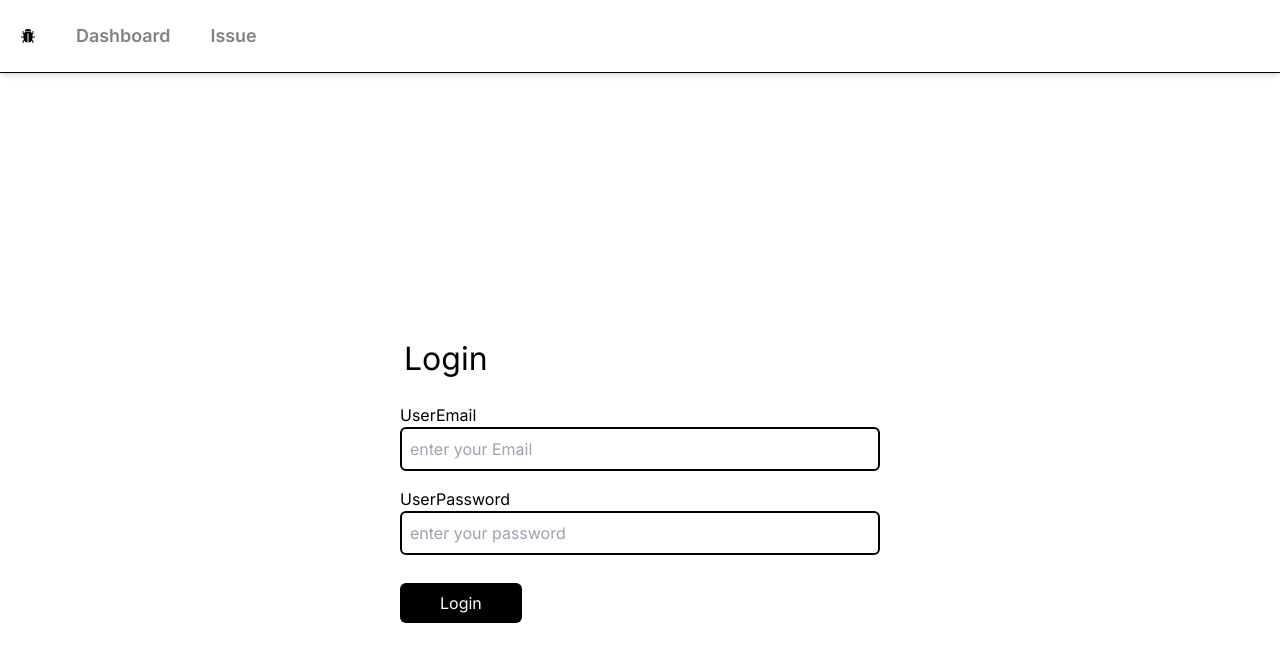
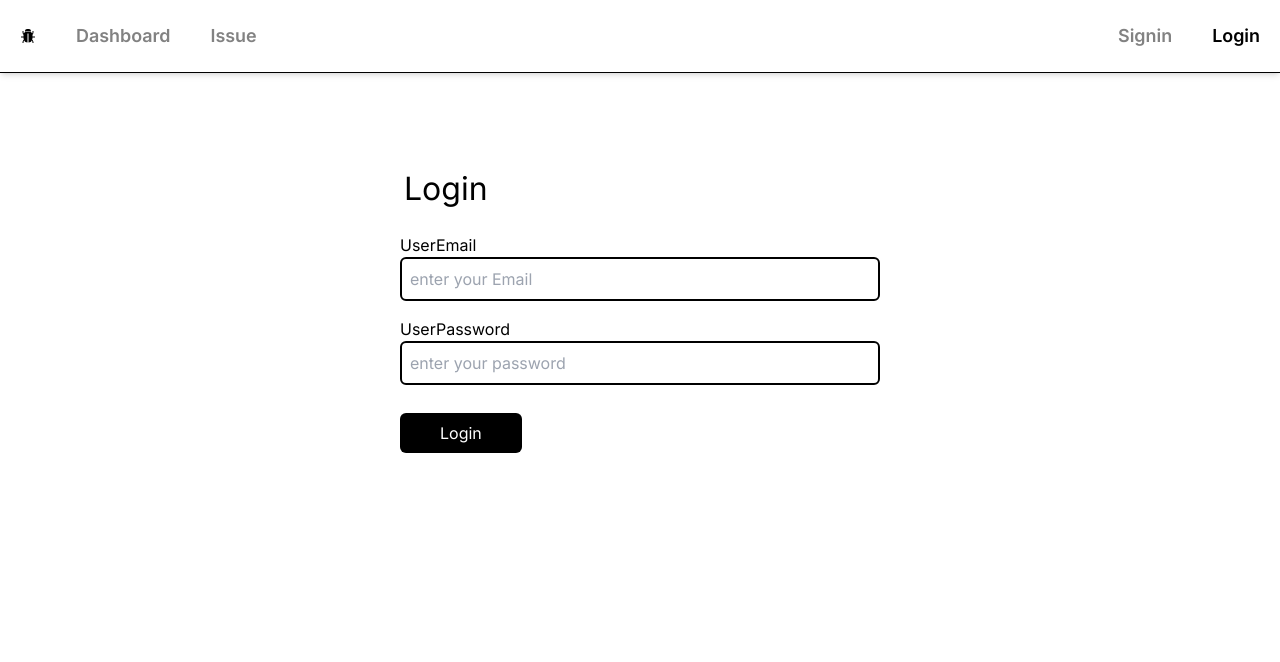
Before and after one commit to PratikSuthar-19/fix-fleet, a Next.js app: page /login in a window 1280 px wide. Shown: the top 662 px of the page. Built offline with nearby package versions, Linux system fonts and the light colour scheme.

Commit message:
something done...

```diff
--- a/src/app/api/issues/get/route.ts
+++ b/src/app/api/issues/get/route.ts
@@ -3,9 +3,10 @@ import type { NextRequest } from "next/server";
 import {Issue } from '@/models/isuueModel'
 import {connect} from '@/dbConfing/dbConfig'
 
-connect();
+// connect();
 
 export async function GET(request : NextRequest){
+    await connect();
 
         try{
            const data = await Issue.find({});
--- /dev/null
+++ b/src/app/issue/[id]/page.tsx
@@ -0,0 +1,6 @@
+
+export default function (){
+    return(
+        <h1>hello issue</h1>
+    )
+}
--- a/src/app/issues/page.tsx
+++ b/src/app/issues/page.tsx
@@ -126,7 +126,7 @@ export default function Issues(){
         </div>
 
         {currentItems.map((item, index) => (
-          <Issue key={index} title={item.title} status={item.status} createdAt={item.createdAt}/>
+          <Issue key={index} title={item.title} status={item.status} createdAt={item.createdAt} id={item._id}/>
         ))}
 
 
--- a/src/app/login/page.tsx
+++ b/src/app/login/page.tsx
@@ -44,7 +44,8 @@ const handleSubmit = async() =>{
 }
 
    return(
-   <div className="grid place-items-center min-h-screen">
+
+   <div className="flex justify-center mt-20">
 
      <div>
         <h1 className="text-[2rem]  p-3">Login</h1>
--- a/src/app/signin/page.tsx
+++ b/src/app/signin/page.tsx
@@ -73,8 +73,9 @@ interface value{
 
 
    return(
+    // className="grid place-items-center min-h-screen  "
 
-   <div className="grid place-items-center min-h-screen ">
+   <div className="flex justify-center mt-20">
 
      <div>
         <h1 className="text-[2rem]  p-3">SignIn</h1>
--- a/src/components/Issue.tsx
+++ b/src/components/Issue.tsx
@@ -1,20 +1,23 @@
 import { useState } from "react";
+import {useRouter} from 'next/navigation'
 
 interface issueProps{
     title : string,
     status : string
-    createdAt:string
+    createdAt:string,
+    id:string
 }
+
+
 const  Issue:React.FC<issueProps> =(props) =>{
+    const router = useRouter();
 
-    // const[closed , setClosed] = useState(false);
+    const onClicjHandler = (id:any)=>{
 
-    // if(props.status === 'closed'){
-    //     setClosed(true);
-    // }
-
-    const dateString =  props.createdAt;
-    const dateObject = new Date(dateString);
+        router.push(`/issue/${id}`)
+    }
+const dateString =  props.createdAt;
+const dateObject = new Date(dateString);
 
 const year = dateObject.getFullYear() % 100; // Get last two digits of the year
 const month = dateObject.getMonth() + 1; // Months are zero-based, so add 1
@@ -26,7 +29,8 @@ const formattedDay = day < 10 ? `0${day}` : day;
 
 const formattedDate = `${formattedYear}-${formattedMonth}-${formattedDay}`;
     return(
-       <div className="grid grid-cols-4 text-[18px] border-b-[1px] border-gray border-r-[1px] border-l-[1px] max-sm:grid-cols-2 ">
+       <div className="grid grid-cols-4 text-[18px] border-b-[1px] border-gray border-r-[1px] border-l-[1px] max-sm:grid-cols-2 "
+             onClick={()=>{onClicjHandler(props.id)}}>
           <div className="col-span-2 p-2 text-left ml-2"> {props.title}</div>
 
           {props.status === 'CLOSED' && <div className="p-3 text-center"><p className="bg-red-100 text-red-700 font-bold text-[14px] w-max pl-3 pr-3 pt-1 pb-1 rounded-lg">closed</p></div>}
--- a/src/components/Navbar.tsx
+++ b/src/components/Navbar.tsx
@@ -7,10 +7,14 @@ import classNames from 'classnames';
 const Navbar = () => {
     const pathName = usePathname();
     console.log(pathName)
-    const links = [
+    const links1 = [
         {href : '/' ,  place : 'Dashboard'},
         {href : '/issues' , place : "Issue"}
     ]
+    const links2 = [
+      {href : '/signin' ,  place : 'Signin'},
+      {href : '/login' , place : "Login"}
+  ]
   return (
    <nav className='flex gap-10 border-b-[1px] shadow-md shadow-gray border-solid border-black leading-8 p-5 items-center'>
     <div className=''>
@@ -19,8 +23,9 @@ const Navbar = () => {
       </Link>
     </div>
 
+<div className='flex flex-row justify-between   w-full'>
 <ul  className='flex gap-10 '>
-        {links.map((link , index)=>(<Link  key={index} className={
+        {links1.map((link , index)=>(<Link  key={index} className={
                                      classNames({
                                         'text-black' : link.href===pathName,
                                         'text-[#828282]':link.href!==pathName,
@@ -28,6 +33,17 @@ const Navbar = () => {
                                                 })} href={link.href}> {link.place}</Link>))}
     </ul>
 
+    <ul  className='flex gap-10 '>
+        {links2.map((link , index)=>(<Link  key={index} className={
+                                     classNames({
+                                        'text-black' : link.href===pathName,
+                                        'text-[#828282]':link.href!==pathName,
+                                        'font-semibold hover:text-black transition-colors text-[1.12rem]' : true
+                                                })} href={link.href}> {link.place}</Link>))}
+    </ul>
+    </div>
+
+
    </nav>
   )
 }
```
